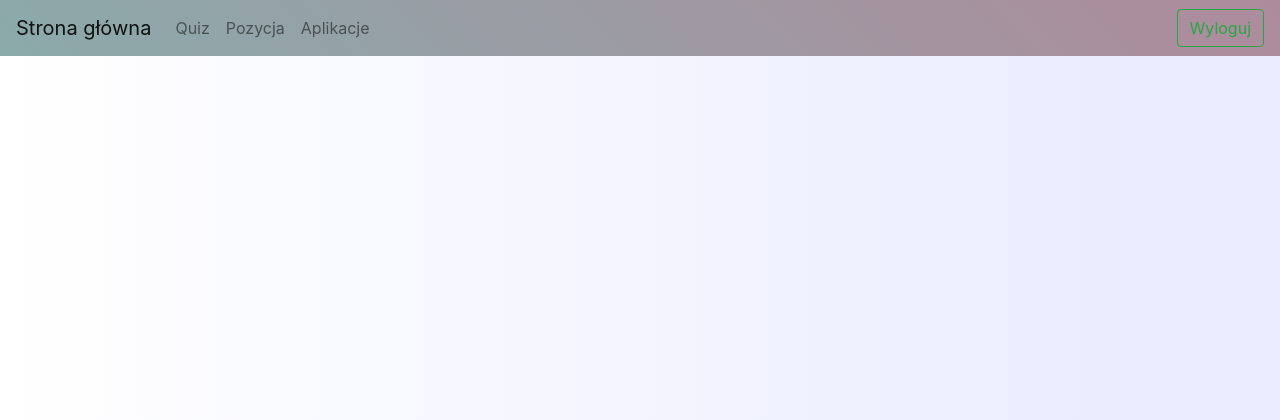
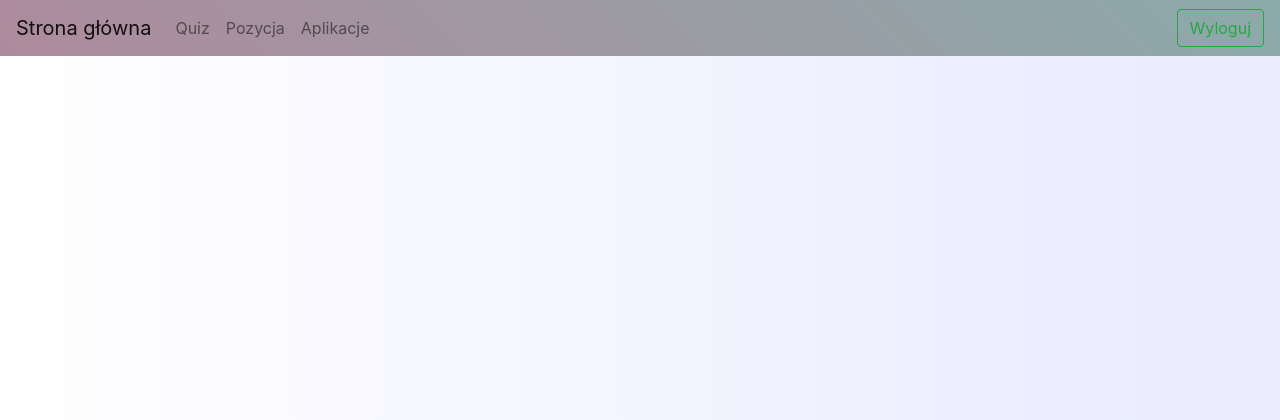
Before and after one commit to jpisarek/WebService, a Django app: template app/templates/candidate/candidate_home.html in a window 1280 px wide. Shown: the top 420 px of the page. Run offline with Django 3.2, Linux system fonts and the light colour scheme; the template is opened without the code that fills it, so the values that code supplies are empty; some libraries are stand-ins or nearby versions.

Commit message:
Update CSS files

```diff
--- a/app/static/candidate.css
+++ b/app/static/candidate.css
@@ -1,6 +1,6 @@
 .bg-light
 {
-	background-image: linear-gradient(45deg, #8baaaa 0%, #ae8b9c 100%);
+	background-image: linear-gradient(45deg, #ae8b9c 0%, #8baaaa 100%);
 }
 
 .overview
--- a/app/static/style.css
+++ b/app/static/style.css
@@ -2,6 +2,7 @@ body
 {
 	background-color: rgba(255,255,255,1);
 	background-image: linear-gradient(90deg, rgba(255,255,255,1) 0%, rgba(234,236,255,1) 90%);
+	/* background-color: #404040!important; */
 
 	/* background-image: linear-gradient(90deg, #e9defa 0%, #fbfcdb 100%); */
 
```
Also changed, not shown: app/templates/candidate/candidate_home.html (+1 -9 lines).
